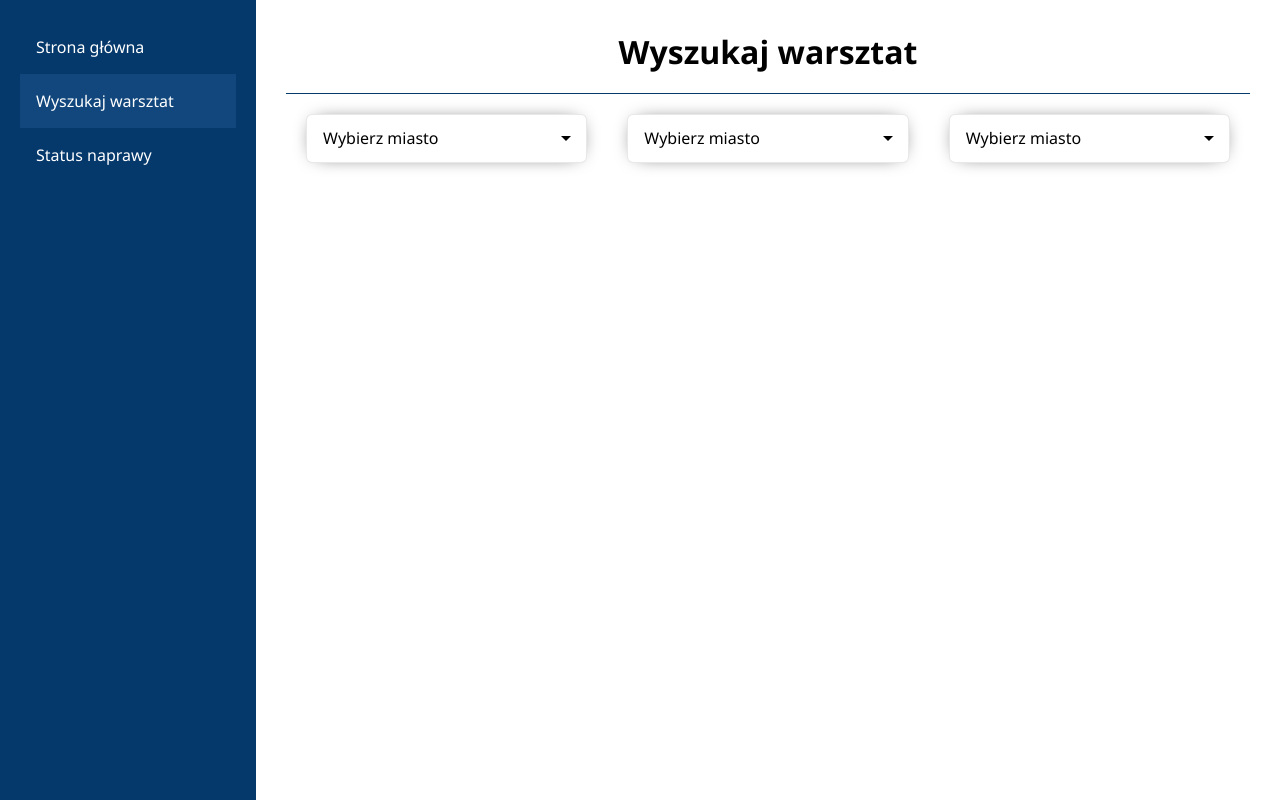
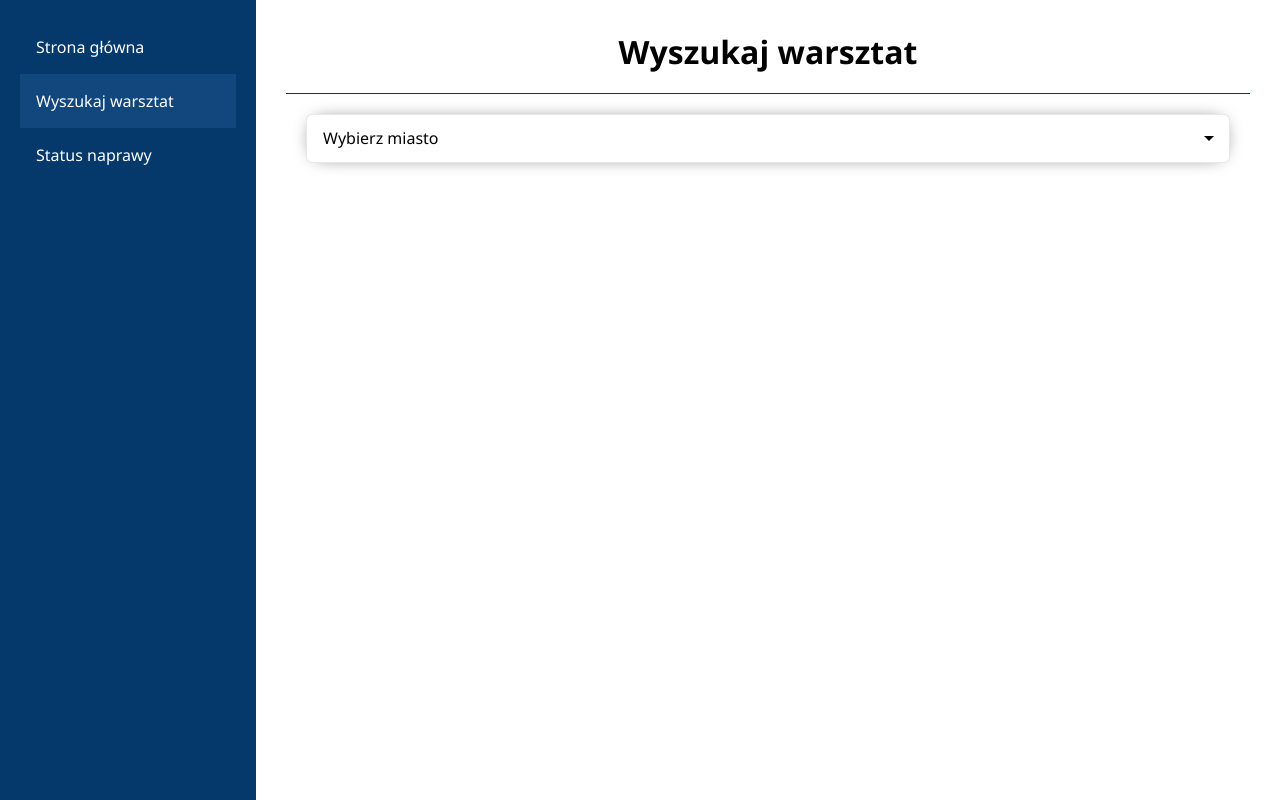
Before and after one commit to MichalWolnyDev/carservice-app, a Vue app: page /warsztaty in a window 1280 px wide. Built offline with nearby package versions, Linux system fonts and the light colour scheme.

Commit message:
remove inputs

```diff
--- a/src/views/Warsztaty.vue
+++ b/src/views/Warsztaty.vue
@@ -13,22 +13,8 @@
               @input="chooseOption($event)"
             />
           </div>
-          <div class="search__item">
-            <CustomSelect
-              :options="cities"
-              :default="'Wybierz miasto'"
-              class="select"
-              @input="chooseOption($event)"
-            />
-          </div>
-          <div class="search__item">
-            <CustomSelect
-              :options="cities"
-              :default="'Wybierz miasto'"
-              class="select"
-              @input="chooseOption($event)"
-            />
-          </div>
+
+
         </div>
       </div>
     </div>
```
